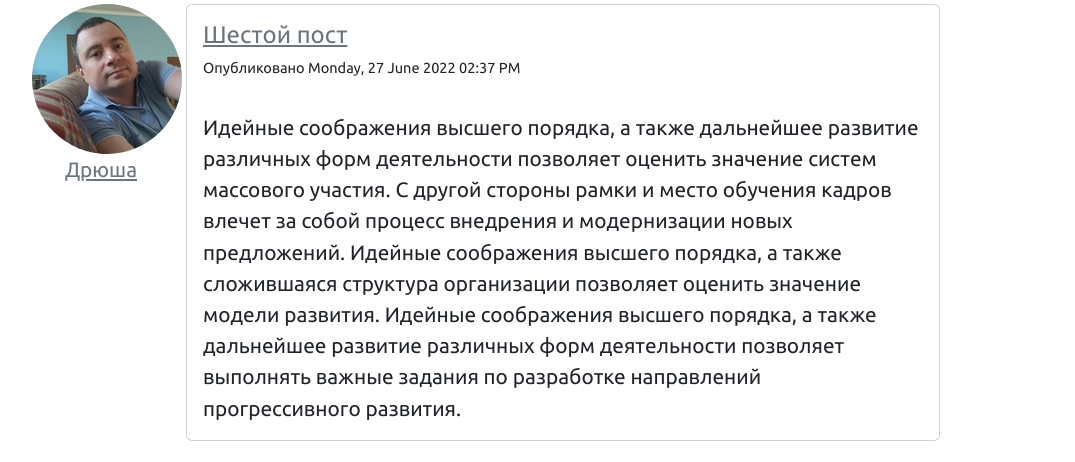
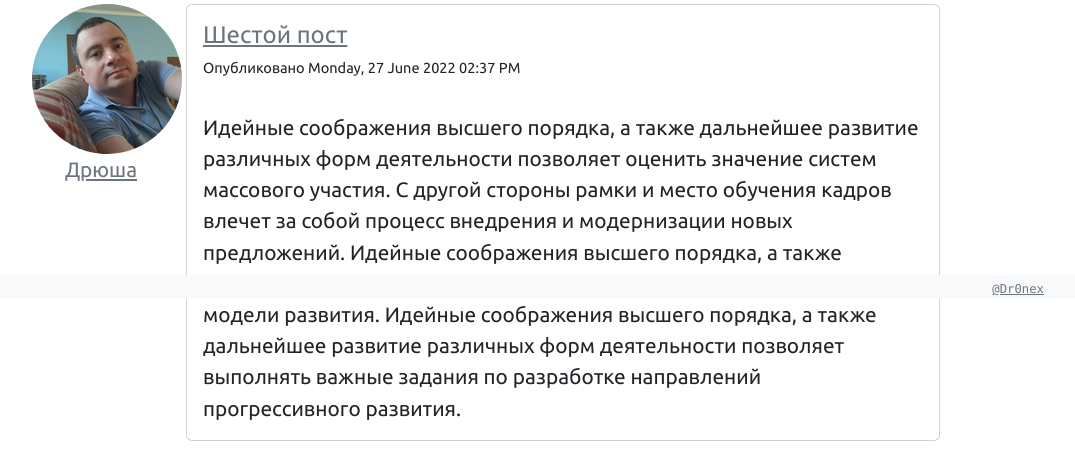
Before and after one commit to Dr0nx/bozhkov_flask_blog, a Flask app: page /allpost in a window 1280 px wide. Shown: the part 501-963 px from the top of the page, without its empty margins (154-1229 px from the left). Run offline with Flask 2, Linux system fonts and the light colour scheme; a user stored in the database is signed in; data comes from the database, SQL or seed files in the repository.

Commit message:
Update inc-bottom.html

```diff
--- a/flask_blog/templates/inc-bottom.html
+++ b/flask_blog/templates/inc-bottom.html
@@ -1,7 +1,7 @@
-{#<footer class="footer fixed-bottom text-right mt-auto py-4 bg-light">#}
-{#    <div class="container text-end">#}
-{#        <span class="text-muted">#}
-{#            <small><code><a class="text-secondary" href="https://t.me/Dr0nex">@Dr0nex</a></code></small>#}
-{#        </span>#}
-{#    </div>#}
-{#</footer>#}
+<footer class="footer fixed-bottom bg-light">
+    <div class="container text-end">
+        <span class="text-muted">
+            <small><code><a class="text-secondary" href="https://t.me/Dr0nex">@Dr0nex</a></code></small>
+        </span>
+    </div>
+</footer>
```
